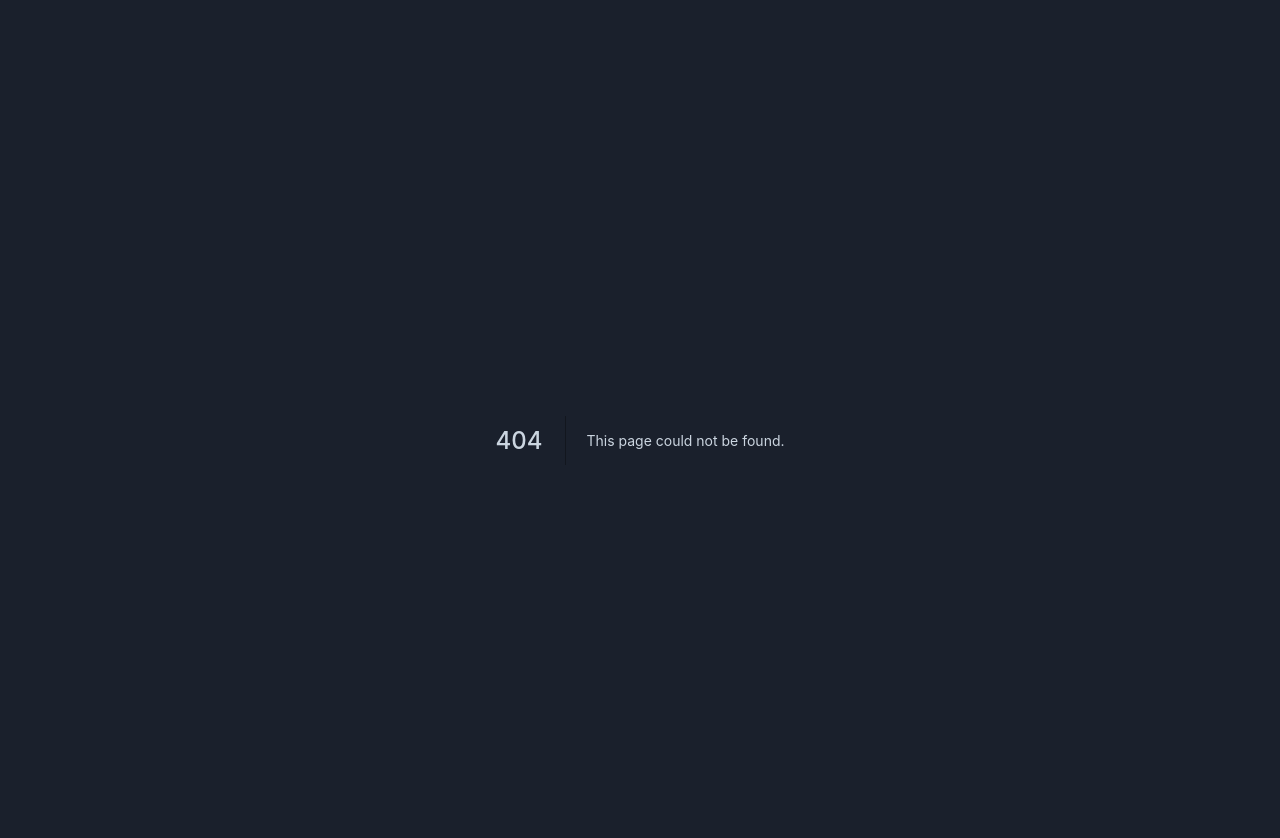
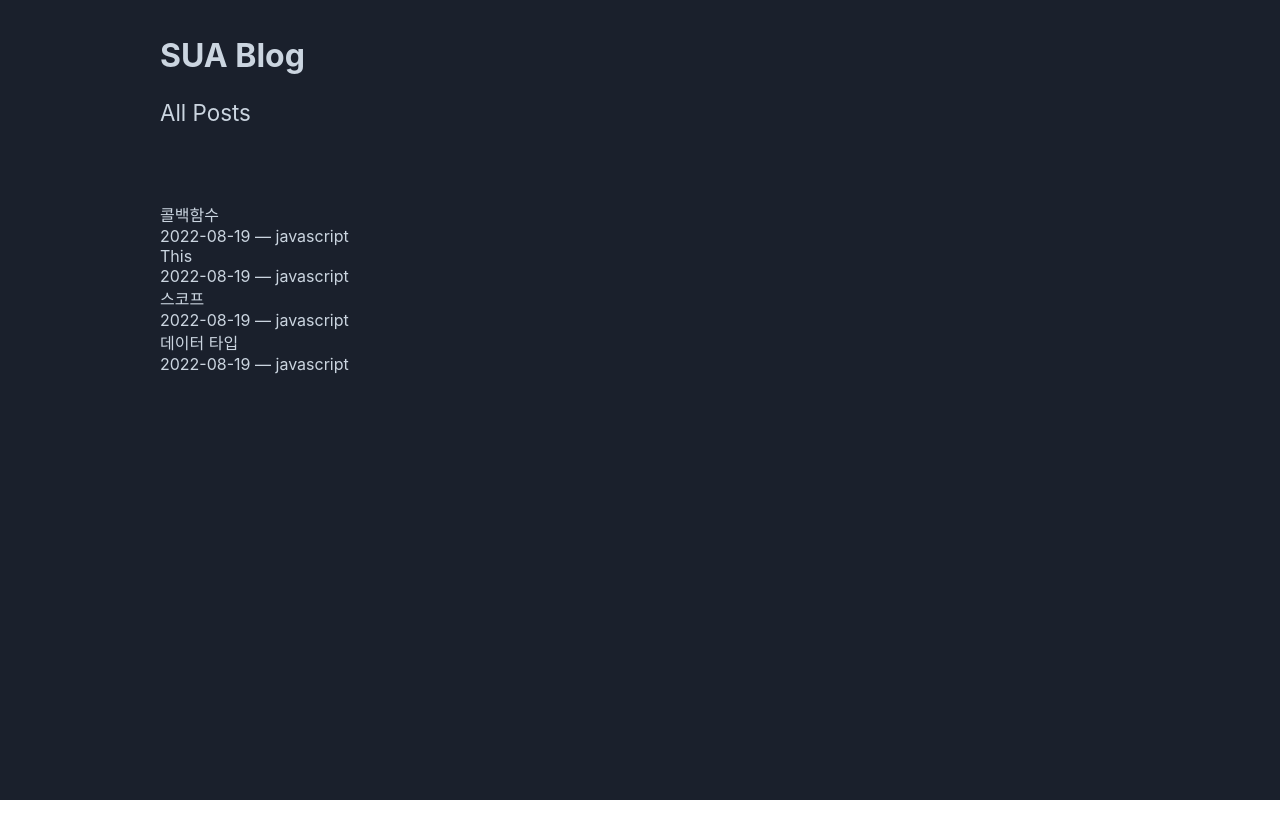
Before and after one commit to sua-no/next-blog, a Next.js app: page /posts in a window 1280 px wide. Before the commit this address had no page. After the commit the page ends 800 px from the top, so only its background shows below. Built offline with nearby package versions, Linux system fonts and the light colour scheme.

Commit message:
Add: Header, posts router

```diff
--- /dev/null
+++ b/components/About/index.tsx
@@ -0,0 +1,8 @@
+export const About = () => {
+  return (
+    <div>
+      <h2>Hi!</h2>
+      <div>안녕하세요.</div>
+    </div>
+  );
+};
--- a/components/Content/Content.module.scss
+++ b/components/Content/Content.module.scss
@@ -1,5 +1,43 @@
 .section {
   padding-bottom: 100px;
+  h2 {
+    margin-top: 50px;
+  }
+  h3 {
+    margin-top: 35px;
+  }
+  ul {
+    padding-left: 24px;
+  }
+  li {
+    list-style-type: disc;
+    margin-bottom: 10px;
+  }
+  blockquote {
+    position: relative;
+    margin: 0;
+    margin-left: 20px;
+    padding-left: 10px;
+  }
+  blockquote:after {
+    position: absolute;
+    display: block;
+    content: "";
+    width: 3px;
+    height: 100%;
+    background: #ddd;
+    left: 0;
+    top: 0;
+  }
+  pre {
+    padding: 34px;
+    background: rgb(1, 22, 39);
+  }
+  code {
+    font-family: "Source Code Pro", monospace;
+    font-size: 14px;
+    color: rgb(214, 222, 235);
+  }
 }
 .title {
   font-weight: 700;
--- /dev/null
+++ b/components/Header/Header.module.scss
@@ -0,0 +1,19 @@
+.header {
+  margin: 0 auto;
+  max-width: 960px;
+  padding: 36px 0;
+  > a:hover {
+    opacity: 1;
+    text-decoration: none;
+  }
+  h1 {
+    margin: 0;
+    display: inline-block;
+  }
+  nav {
+    margin-top: 24px;
+    a {
+      font-size: 1.4rem;
+    }
+  }
+}
--- /dev/null
+++ b/components/Header/index.tsx
@@ -0,0 +1,23 @@
+import styles from "./Header.module.scss";
+import Link from "next/link";
+
+export const Header = () => {
+  return (
+    <header className={styles.header}>
+      <Link href={"/"}>
+        <a>
+          <h1>SUA Blog</h1>
+        </a>
+      </Link>
+      <nav>
+        <ul>
+          <li>
+            <Link href={"/posts"}>
+              <a>All Posts</a>
+            </Link>
+          </li>
+        </ul>
+      </nav>
+    </header>
+  );
+};
--- a/components/Layout/index.tsx
+++ b/components/Layout/index.tsx
@@ -1,4 +1,5 @@
 import React from "react";
+import { Header } from "../Header";
 
 type AppLayoutProps = {
   children: React.ReactNode;
@@ -7,6 +8,7 @@ type AppLayoutProps = {
 export const Layout = ({ children }: AppLayoutProps) => {
   return (
     <main>
+      <Header />
       <div className="wrapper">{children}</div>
     </main>
   );
--- a/components/Seo/index.tsx
+++ b/components/Seo/index.tsx
@@ -7,7 +7,7 @@ interface SeoProps {
 export const Seo = ({ title }: SeoProps) => {
   return (
     <Head>
-      <title>Sua Blog | {title}</title>
+      <title>SUA Blog | {title}</title>
     </Head>
   );
 };
--- a/components/index.ts
+++ b/components/index.ts
@@ -2,3 +2,4 @@ export * from "./Layout";
 export * from "./Seo";
 export * from "./List";
 export * from "./Content";
+export * from "./About";
--- a/lib/post.ts
+++ b/lib/post.ts
@@ -1,19 +1,19 @@
-import fs from 'fs';
-import path from 'path';
-import matter from 'gray-matter';
-import { remark } from 'remark';
-import remarkHtml from 'remark-html';
-import { PostType } from '../types';
+import fs from "fs";
+import path from "path";
+import matter from "gray-matter";
+import { remark } from "remark";
+import remarkHtml from "remark-html";
+import { PostType } from "../types";
 
-const postsDirectory = path.join(process.cwd(), 'posts');
+const postsDirectory = path.join(process.cwd(), "posts");
 
-export const getSortedPostsData = () => {
+export const getSortedPostsData = (main = true) => {
   const fileNames = fs.readdirSync(postsDirectory);
   const allPostsData: Array<PostType> = fileNames.map((fileName) => {
-    const id = fileName.replace(/\.md$/, '');
+    const id = fileName.replace(/\.md$/, "");
 
     const fullPath = path.join(postsDirectory, fileName);
-    const fileContents = fs.readFileSync(fullPath, 'utf8');
+    const fileContents = fs.readFileSync(fullPath, "utf8");
 
     const matterResult = matter(fileContents);
 
@@ -22,13 +22,15 @@ export const getSortedPostsData = () => {
       ...matterResult.data,
     };
   });
-  return allPostsData.sort((a, b) => {
-    if (a.date && b.date && a.date < b.date) {
+  const sortedData = allPostsData.sort((a, b) => {
+    if (a.id && b.id && a.id < b.id) {
       return 1;
     } else {
       return -1;
     }
   });
+
+  return main ? sortedData.slice(0, 3) : sortedData;
 };
 
 export const getAllPostIds = () => {
@@ -39,7 +41,7 @@ export const getAllPostIds = () => {
       // params라는 키를 반드시 포함해야함
       // 동적 페이지 [id].js의 id값으로 쓰일 id 값이 params에 존재해야함
       params: {
-        id: fileName.replace(/\.md$/, ''),
+        id: fileName.replace(/\.md$/, ""),
       },
     };
   });
@@ -47,13 +49,15 @@ export const getAllPostIds = () => {
 
 export const getPostData = async (id: string) => {
   const fullPath = path.join(postsDirectory, `${id}.md`);
-  const fileContents = fs.readFileSync(fullPath, 'utf8');
+  const fileContents = fs.readFileSync(fullPath, "utf8");
 
   // 포스트 파싱
   const matterResult = matter(fileContents);
 
   // md -> html string
-  const processedContent = await remark().use(remarkHtml).process(matterResult.content);
+  const processedContent = await remark()
+    .use(remarkHtml)
+    .process(matterResult.content);
   const contentHtml = processedContent.toString();
 
   return {
--- /dev/null
+++ b/pages/posts/index.tsx
@@ -0,0 +1,34 @@
+import { PostType } from "../../types";
+import { getSortedPostsData } from "../../lib/post";
+import { List, Seo } from "../../components";
+import { GetStaticProps } from "next";
+
+interface PostsProps {
+  allPostData: Array<PostType>;
+}
+
+const Posts = ({ allPostData }: PostsProps) => {
+  return (
+    <>
+      <Seo title="posts" />
+      <section>
+        <ul>
+          {allPostData.map((e) => {
+            return <List key={e.id} {...e} />;
+          })}
+        </ul>
+      </section>
+    </>
+  );
+};
+
+export default Posts;
+
+export const getStaticProps: GetStaticProps = () => {
+  const allPostData = getSortedPostsData(false);
+  return {
+    props: {
+      allPostData,
+    },
+  };
+};
--- a/styles/global.scss
+++ b/styles/global.scss
@@ -19,40 +19,10 @@ main {
   justify-content: center;
 }
 
-h2 {
-  margin-top: 50px;
+a {
+  transition: 0.3s linear;
+  &:hover {
+    opacity: 0.8;
+    text-decoration: underline;
+  }
 }
-h3 {
-  margin-top: 35px;
-}
-ul {
-  padding-left: 24px;
-}
-li {
-  margin-bottom: 10px;
-}
-blockquote {
-  position: relative;
-  margin: 0;
-  margin-left: 20px;
-  padding-left: 10px;
-}
-blockquote:after {
-  position: absolute;
-  display: block;
-  content: "";
-  width: 3px;
-  height: 100%;
-  background: #ddd;
-  left: 0;
-  top: 0;
-}
-pre {
-  padding: 34px;
-  background: rgb(1, 22, 39);
-}
-code {
-  font-family: "Source Code Pro", monospace;
-  font-size: 14px;
-  color: rgb(214, 222, 235);
-}
```
Also changed, not shown: pages/index.tsx (+9 -14 lines).
